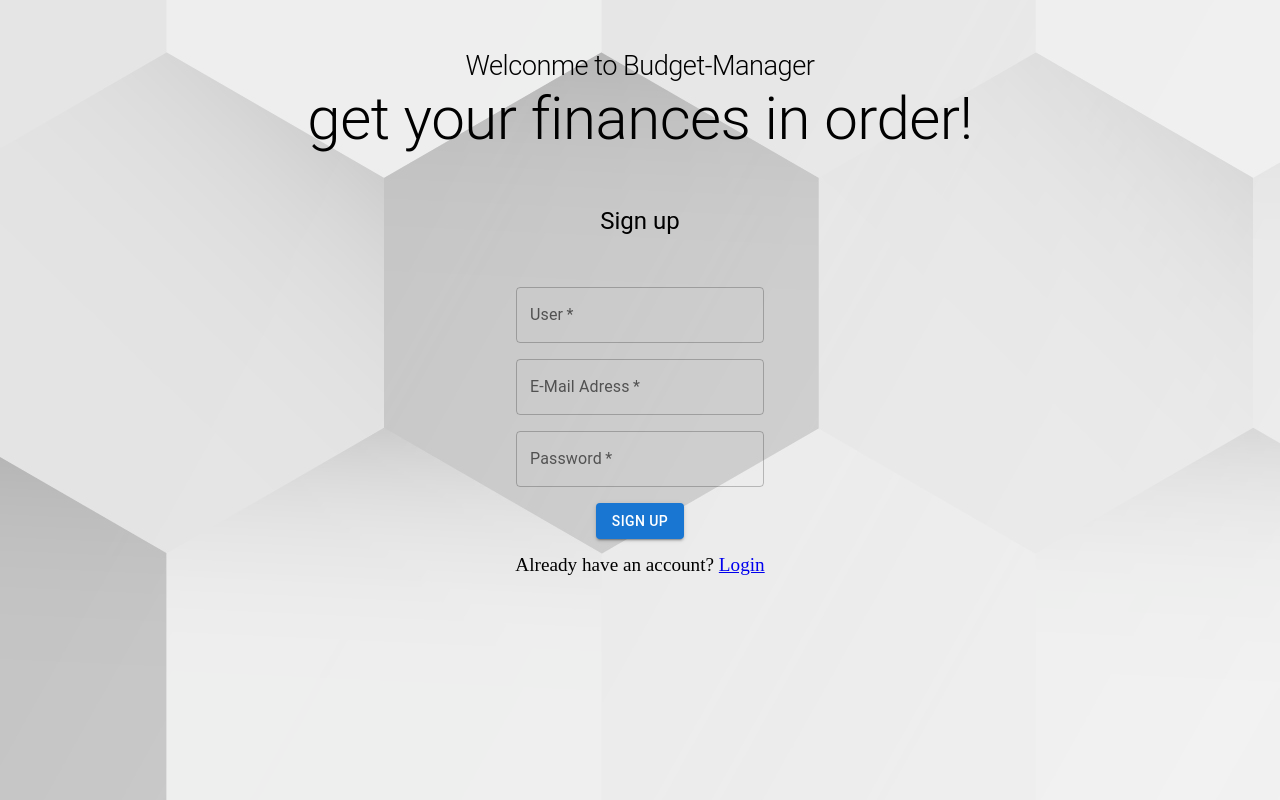
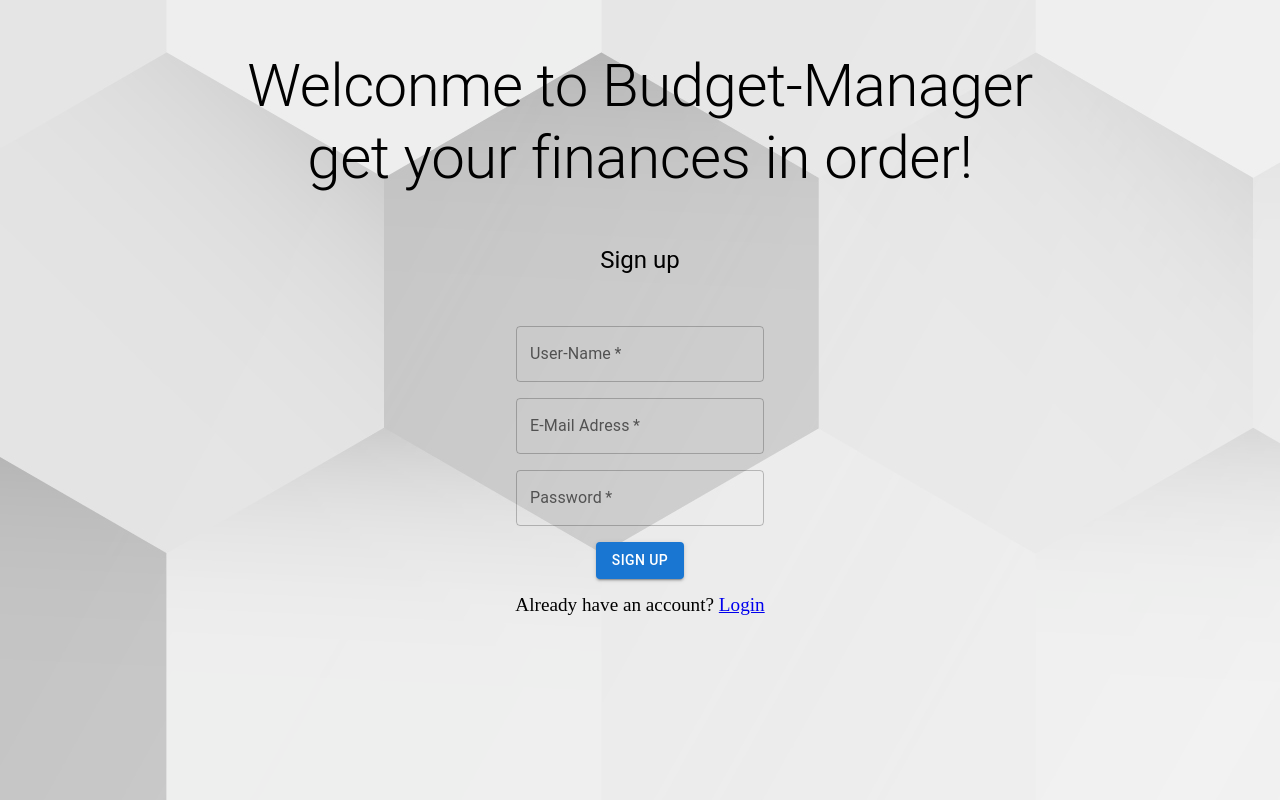
Before and after one commit to FreiburgDevTeam/mern-application-client, a React (Create React App) app: page / in a window 1280 px wide. Built offline with nearby package versions, Linux system fonts and the light colour scheme.

Commit message:
fix fontsize login

```diff
--- a/src/components/LoginPage.js
+++ b/src/components/LoginPage.js
@@ -43,7 +43,7 @@ function LoginPage() {
 
                     <Typography component="h1" variant="h2">
 
-                        <h1>Welconme to Budget-Manager</h1>
+                        <h3>Welconme to Budget-Manager</h3>
                         <h3>get your finances in order!</h3>
                     </Typography>
                     <div style={{ padding: 50 }}>
--- a/src/components/SignupPage.js
+++ b/src/components/SignupPage.js
@@ -41,7 +41,7 @@ function SignupPage(props) {
 
                 <Typography component="h1" variant="h2">
 
-                    <h1>Welconme to Budget-Manager</h1>
+                    <h3>Welconme to Budget-Manager</h3>
                     <h3>get your finances in order!</h3>
                 </Typography>
                 <div style={{ padding: 50 }}>
@@ -56,7 +56,7 @@ function SignupPage(props) {
                     <Grid>
                         <TextField
                             id="username"
-                            label="User"
+                            label="User-Name"
                             type="text"
                             name="username"
                             value={username}
```
Also changed, not shown: 1 other file (tests, documents, lock files or other folders).
